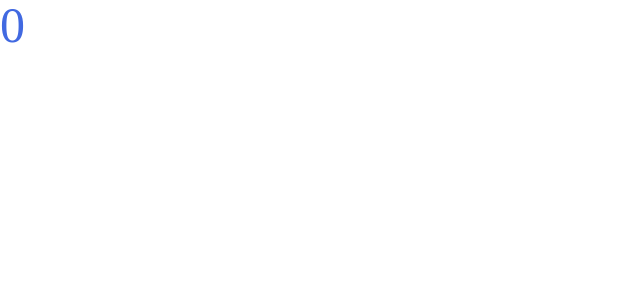
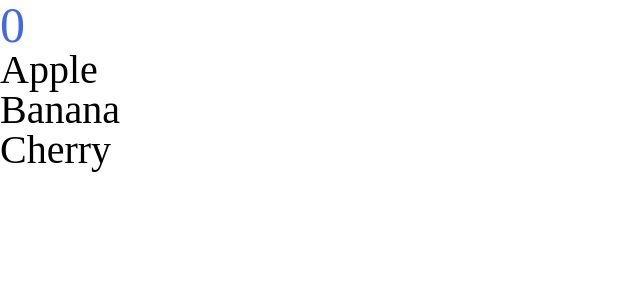
Before and after one commit to yeongno/Fast9.1-9.2, a Vue app: page / in a window 1280 px wide. Shown: the top 300 px of the page, without its empty margins (0-640 px from the left). Built offline with nearby package versions, Linux system fonts and the light colour scheme.

Commit message:
조건문과 반복문

```diff
--- a/src/App.vue
+++ b/src/App.vue
@@ -2,13 +2,29 @@
 <h1 @click="increase">
   {{count}}
   </h1>
+  <div v-if="count > 4">
+    4보다 큽니다!
+  </div>
+  <ul>
+    <Fruit
+    v-for="fruit in fruits"
+    :key="fruit"
+    :name="fruit">
+      {{fruit}}
+    </Fruit>
+  </ul>
 </template>
 
 <script>
+import Fruit from '~/components/Fruit'
 export default {
+  components:{
+    Fruit//Fruit: Fruit 이름이 같으면 하나만 써도 된다.
+  },
   data(){
     return{
-      count: 0
+      count: 0,
+      fruits : ['Apple', 'Banana', 'Cherry']
     }
   },
   methods:{
@@ -19,9 +35,14 @@
 }
 </script>
 
-<style>
+<style lang="scss">
 h1{
   font-size: 50px;
   color: royalblue;
 }
+ul{
+  li{
+    font-size: 40px;
+  }
+}
 </style>
--- /dev/null
+++ b/src/components/Fruit.vue
@@ -0,0 +1,20 @@
+<template>
+  <li>{{name}}</li>
+</template>
+
+<script>
+export default {
+  props: {
+    name: {
+      type: String,
+      default: ''
+    }
+  }
+}
+</script>
+
+<style scoped lang="scss">
+h1{
+  color: red !important;
+}
+</style>
```
Also changed, not shown: src/components/HelloWorld.vue (deleted, +0 -29 lines).
